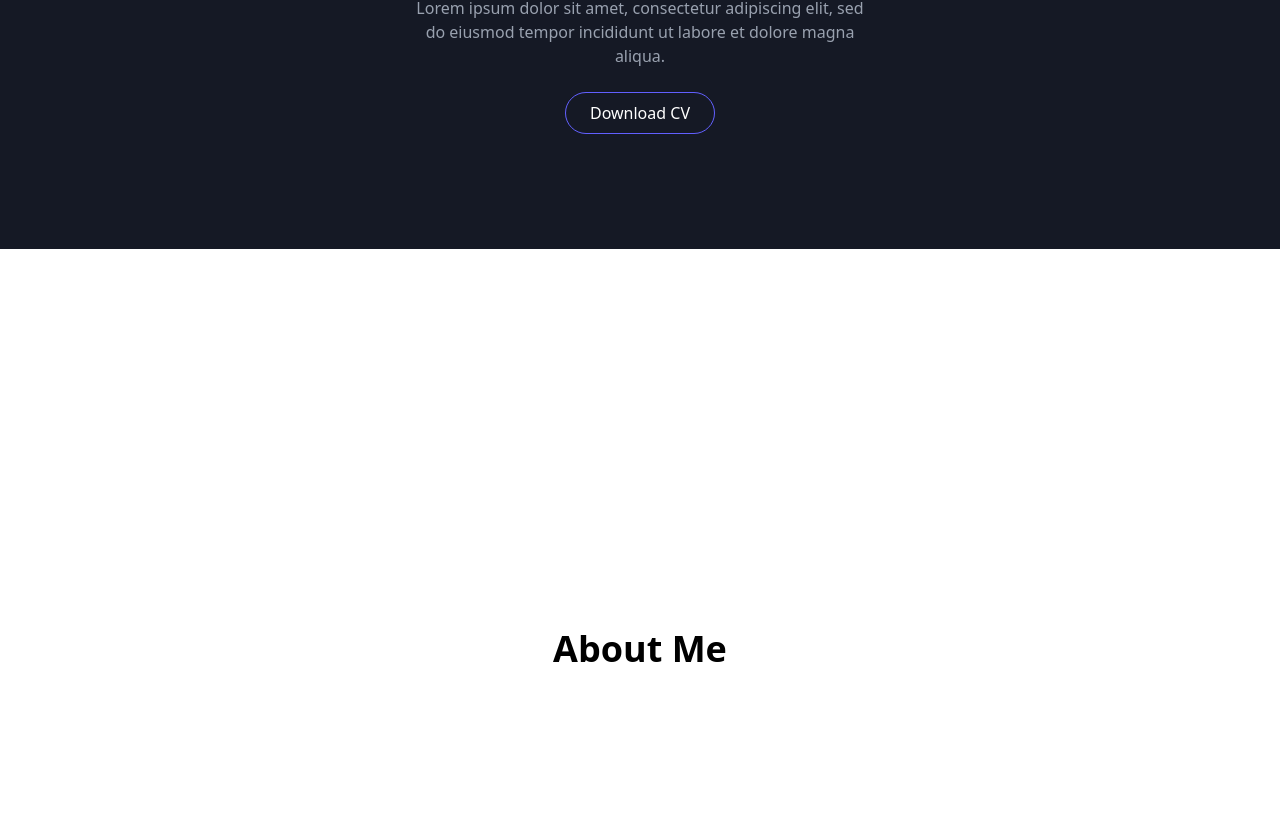
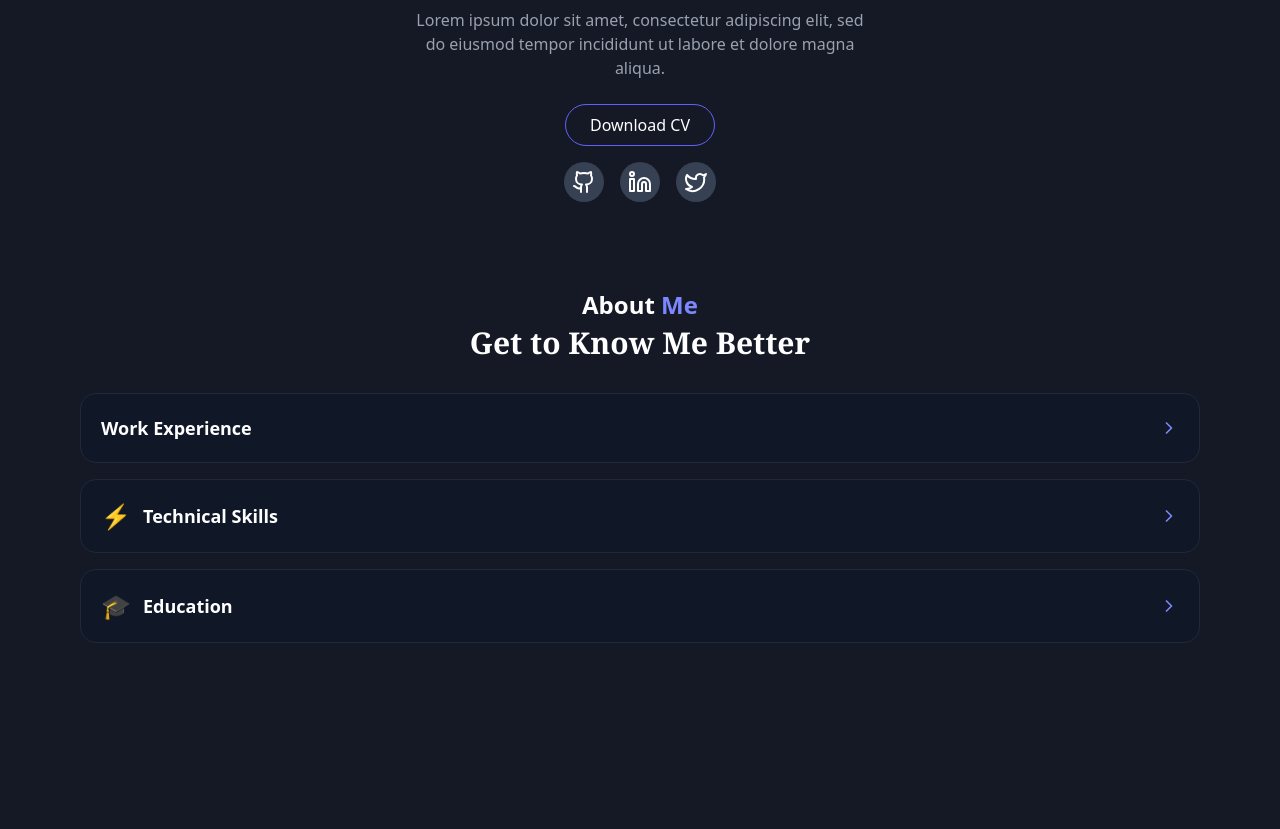
Before and after one commit to KavinduAshenSenarath/ashensenarath-portfolio, a React (Vite) app: page / in a window 1280 px wide. Shown: the part 551-1380 px from the top of the page. Built offline with nearby package versions, Linux system fonts and the light colour scheme.

Commit message:
feat:create aboutus section Expended cards

```diff
--- a/package.json
+++ b/package.json
@@ -13,9 +13,11 @@
     "@tailwindcss/vite": "^4.1.17",
     "framer-motion": "^12.23.25",
     "hamburger-react": "^2.5.2",
+    "lucide-react": "^0.556.0",
     "react": "^19.2.0",
     "react-dom": "^19.2.0",
     "react-scroll": "^1.9.3",
+    "react-skillbars": "^2.2.0",
     "scroll": "^3.0.1",
     "tailwindcss": "^4.1.17"
   },
--- /dev/null
+++ b/src/assets/SocialIcon.jsx
@@ -0,0 +1,18 @@
+import { motion } from "framer-motion";
+
+function SocialIcon({ icon }) {
+    return (
+        <motion.a
+            whileHover={{ scale: 1.2, rotate: 10 }}
+            whileTap={{ scale: 0.9 }}
+            initial={{ opacity: 0, y: 10 }}
+            animate={{ opacity: 1, y: 0 }}
+            transition={{ duration: 0.3 }}
+            className="p-2 rounded-full bg-gray-700 hover:bg-indigo-500 transition"
+        >
+            {icon}
+        </motion.a>
+    );
+}
+
+export default SocialIcon;
--- a/src/components/sections/About.jsx
+++ b/src/components/sections/About.jsx
@@ -1,11 +1,158 @@
+import React, { useState } from "react";
+import { ChevronRight } from "lucide-react";
+
 function About() {
 
+    const [expanded, setExpanded] = useState(null);
+
+    const toggle = (section) => {
+        setExpanded(expanded === section ? null : section);
+    };
 
     return (
-        <section id="about" className="h-screen flex items-center justify-center bg-white">
-            <h2 className="text-4xl font-bold">About Me</h2>
+        <section id="about" className="min-h-screen py-10 bg-[#151925]">
+            <h2 className="text-center text-2xl font-bold text-white">
+                About <span className="text-indigo-400">Me</span>
+            </h2>
+
+            <h1 className="text-center text-white text-3xl font-serif font-semibold mt-1">
+                Get to Know Me Better
+            </h1>
+
+            <div className="space-y-4 mt-8 px-4 md:px-20">
+
+                {/* -------------------- EXPERIENCE -------------------- */}
+                <div className="bg-gray-900 rounded-2xl overflow-hidden border border-gray-800">
+                    <button
+                        onClick={() => toggle("experience")}
+                        className="w-full flex items-center justify-between p-5 hover:bg-gray-800/50 transition-all duration-300"
+                    >
+                        <h3 className="text-lg font-semibold text-white">Work Experience</h3>
+
+                        <ChevronRight
+                            className={`transition-transform duration-300 text-indigo-400 ${expanded === "experience" ? "rotate-90" : ""
+                                }`}
+                            size={20}
+                        />
+                    </button>
+
+                    <div
+                        className={`transition-all duration-300 overflow-hidden ${expanded === "experience" ? "max-h-[1000px] opacity-100" : "max-h-0 opacity-0"
+                            }`}
+                    >
+                        <div className="p-5 pt-0 border-t border-gray-800 space-y-4">
+                            <div className="border-l-2 border-blue-500 pl-4">
+                                <h4 className="font-semibold text-lg text-white ">MERN Stack Developer</h4>
+                                <p className="text-blue-400 text-sm mb-2">Tech Company | 2022 - Present</p>
+                                <p className="text-gray-400 text-sm">
+                                    Developing full-stack applications using MongoDB, Express, React, and Node.js.
+                                    Leading projects with modern development practices.
+                                </p>
+                            </div>
+
+                            <div className="border-l-2 border-blue-500 pl-4">
+                                <h4 className="font-semibold text-lg text-white ">Web Engineer</h4>
+                                <p className="text-blue-400 text-sm mb-2">Digital Agency | 2020 - 2022</p>
+                                <p className="text-gray-400 text-sm">
+                                    Built responsive websites and web applications. Collaborated closely with UI/UX designers.
+                                </p>
+                            </div>
+                        </div>
+                    </div>
+                </div>
+
+                {/* -------------------- SKILLS -------------------- */}
+                <div className="bg-gray-900 rounded-2xl overflow-hidden border border-gray-800">
+                    <button
+                        onClick={() => toggle("skills")}
+                        className="w-full flex items-center justify-between p-5 hover:bg-gray-800/50 transition-all duration-300"
+                    >
+                        <div className="flex items-center gap-3">
+                            <span className="text-2xl">⚡</span>
+                            <h3 className="text-lg font-semibold text-white">Technical Skills</h3>
+                        </div>
+
+                        <ChevronRight
+                            className={`transition-transform duration-300 text-indigo-400 ${expanded === "skills" ? "rotate-90" : ""
+                                }`}
+                            size={20}
+                        />
+                    </button>
+
+                    <div
+                        className={`transition-all duration-300 overflow-hidden ${expanded === "skills" ? "max-h-[1000px] opacity-100" : "max-h-0 opacity-0"
+                            }`}
+                    >
+                        <div className="p-5 pt-0 border-t border-gray-800 space-y-3">
+
+                            {[
+                                { skill: "React & Node.js", value: 92 },
+                                { skill: "JavaScript / TypeScript", value: 88 },
+                                { skill: "MongoDB & SQL", value: 85 },
+                                { skill: "UI/UX Design", value: 78 },
+                                { skill: "DevOps & CI/CD", value: 75 },
+                            ].map((item, index) => (
+                                <div key={index}>
+                                    <div className="flex justify-between mb-2">
+                                        <span className="text-sm font-medium">{item.skill}</span>
+                                        <span className="text-sm text-blue-400">{item.value}%</span>
+                                    </div>
+
+                                    <div className="h-2 bg-gray-800 rounded-full overflow-hidden">
+                                        <div
+                                            className="h-full bg-gradient-to-r from-blue-500 to-purple-500 transition-all duration-1000 ease-out"
+                                            style={{ width: `${item.value}%` }}
+                                        ></div>
+                                    </div>
+                                </div>
+                            ))}
+
+                        </div>
+                    </div>
+                </div>
+
+                {/* -------------------- EDUCATION -------------------- */}
+                <div className="bg-gray-900 rounded-2xl overflow-hidden border border-gray-800">
+                    <button
+                        onClick={() => toggle("education")}
+                        className="w-full flex items-center justify-between p-5 hover:bg-gray-800/50 transition-all duration-300"
+                    >
+                        <div className="flex items-center gap-3">
+                            <span className="text-2xl">🎓</span>
+                            <h3 className="text-lg font-semibold text-white">Education</h3>
+                        </div>
+
+                        <ChevronRight
+                            className={`transition-transform duration-300 text-indigo-400 ${expanded === "education" ? "rotate-90" : ""
+                                }`}
+                            size={20}
+
+                        />
+                    </button>
+
+                    <div
+                        className={`transition-all duration-300 overflow-hidden ${expanded === "education" ? "max-h-[1000px] opacity-100" : "max-h-0 opacity-0"
+                            }`}
+                    >
+                        <div className="p-5 pt-0 border-t border-gray-800 space-y-4">
+                            <div className="border-l-2 border-blue-500 pl-4">
+                                <h4 className="font-semibold">Bachelor of Computer Science</h4>
+                                <p className="text-blue-400 text-sm mb-1">University Name</p>
+                                <p className="text-gray-400 text-xs">2018 - 2022</p>
+                            </div>
+
+                            <div className="border-l-2 border-purple-500 pl-4">
+                                <h4 className="font-semibold">Full Stack Web Development</h4>
+                                <p className="text-purple-400 text-sm mb-1">Online Bootcamp</p>
+                                <p className="text-gray-400 text-xs">2021</p>
+                            </div>
+                        </div>
+                    </div>
+                </div>
+
+            </div>
         </section>
-    )
+    );
 }
 
-export default About
+export default About;
--- a/src/components/sections/Hero.jsx
+++ b/src/components/sections/Hero.jsx
@@ -1,5 +1,7 @@
 import { motion } from "framer-motion";
 import { useState, useEffect } from "react";
+import { Github, Linkedin, Twitter } from "lucide-react";
+import SocialIcon from "../../assets/SocialIcon";
 
 function Hero() {
     const texts = [
@@ -49,7 +51,7 @@ function Hero() {
                 alt="Profile"
                 className="w-64 z-10 absolute pb-50"
             />
-            <div className="text-center z-10 mt-80 text-white">
+            <div className="text-center z-10 mt-100 text-white">
                 <p className='text-sm mb-2'>Hello it's Me</p>
 
                 <h1 className="text-3xl font-bold mb-1">
@@ -65,6 +67,11 @@ function Hero() {
                     className="px-6 py-2 border border-indigo-500 rounded-full text-white hover:bg-indigo-600 hover:text-white transition">
                     Download CV
                 </motion.button>
+                <div className="flex justify-center gap-4 mt-4">
+                    <SocialIcon icon={<Github />} />
+                    <SocialIcon icon={<Linkedin />} />
+                    <SocialIcon icon={<Twitter />} />
+                </div>
             </div>
         </section>
     );
```
Also changed, not shown: 1 other file (tests, documents, lock files or other folders).
